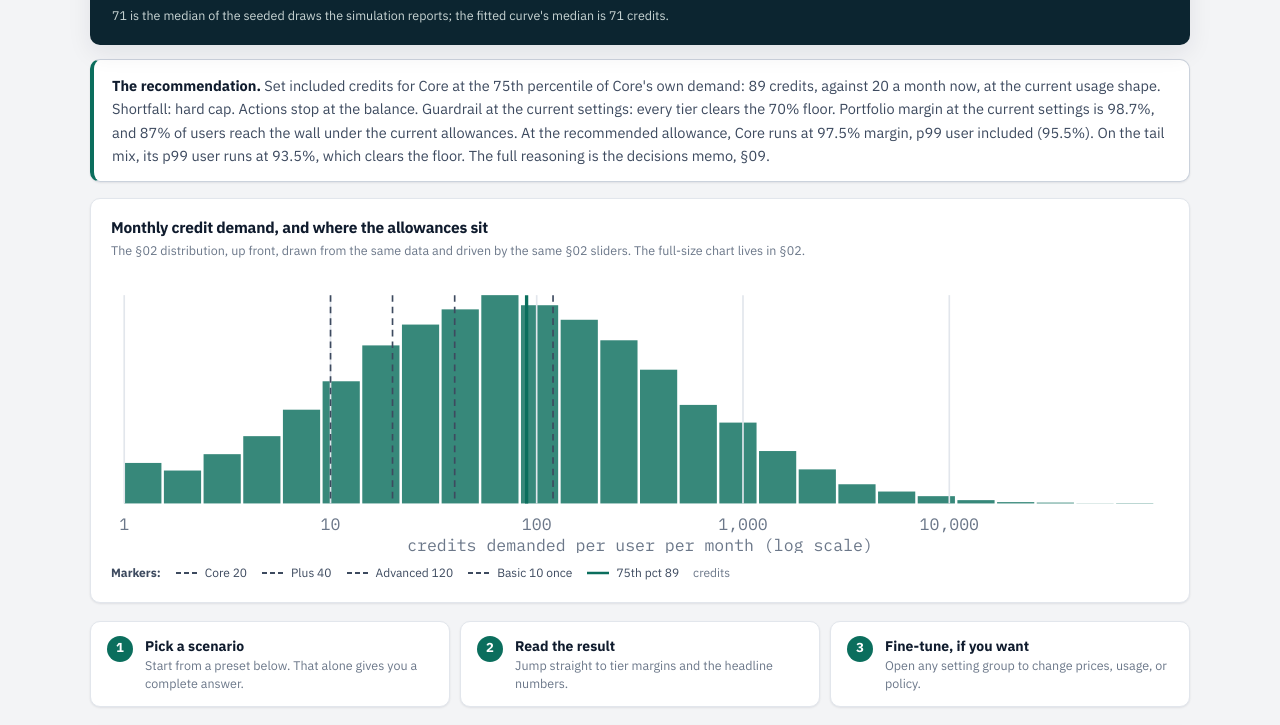
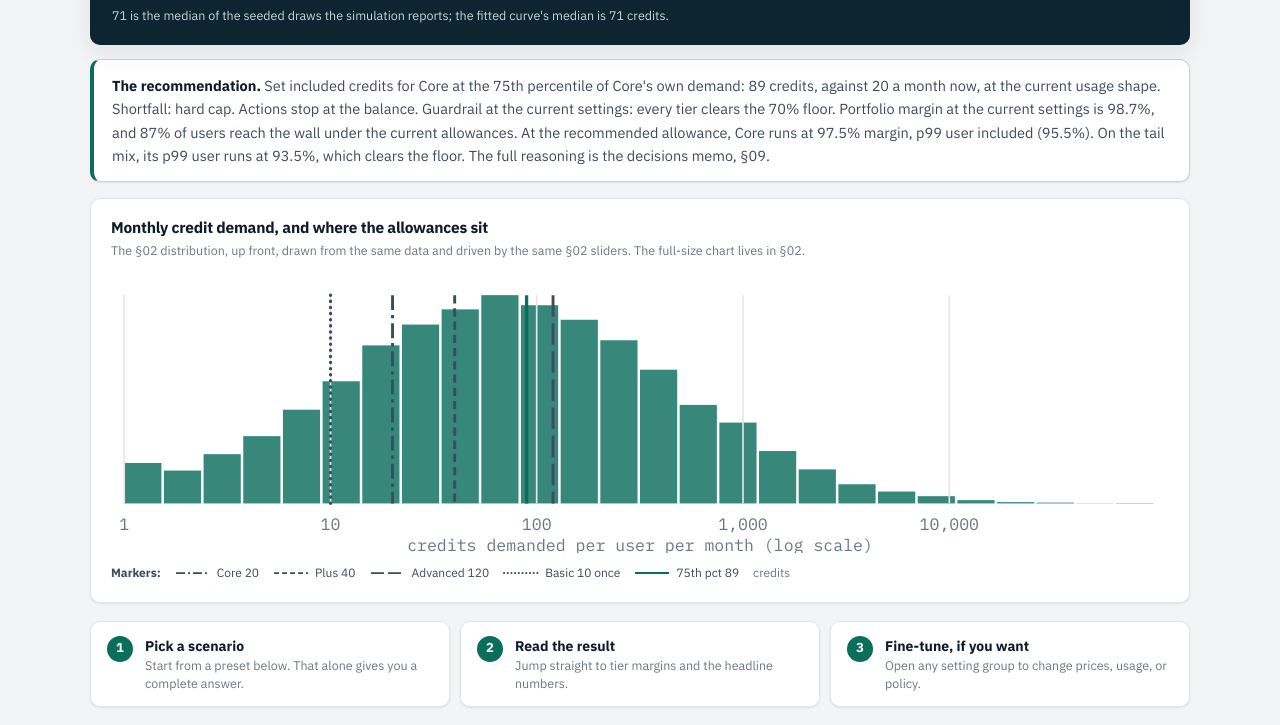
Before and after one commit to evoln47/ai-credit-economics-simulator, a plain HTML site: page index.html in a window 1280 px wide. Shown: the part 481-1206 px from the top of the page. Drawn offline with Linux system fonts and the light colour scheme.

Commit message:
Distinct dash pattern per plan marker on the demand chart

```diff
--- a/index.html
+++ b/index.html
@@ -1579,11 +1579,15 @@ function drawHist(S,sim,recommended,target){
   data.forEach(function(v){var b=Math.floor((Math.log10(Math.max(1,v))-lo)/(hi-lo)*bins);counts[clamp(b,0,bins-1)]++;});
   var maxC=Math.max.apply(null,counts);
   function xFor(v){return padL+(Math.log10(Math.max(1,v))-lo)/(hi-lo)*(W-padL*2);}
-  /* markers: plan allowances dashed, the picker pick solid accent */
+  /* markers: each plan allowance gets its own dash pattern, repeated on the
+     line, the chip border and the legend swatch, so the four plans read apart
+     by line style alone; the picker pick stays a solid accent line */
+  var PLAN_DASH={Basic:{dash:"0.1 3.6",cap:"round",lw:2},Core:{dash:"9 3 2 3",cap:"butt",lw:1.75},Plus:{dash:"5 3",cap:"butt",lw:1.75},Advanced:{dash:"13 4",cap:"butt",lw:1.75}};
+  function planMark(v,label,name){var st=PLAN_DASH[name]||{dash:"4 3",cap:"butt",lw:1.75};return {v:v,label:label,color:"var(--ink2)",dash:st.dash,cap:st.cap,lw:st.lw,pick:false};}
   var marks=[];
-  S.plans.forEach(function(p){if(p.monthly>0)marks.push({v:p.monthly,label:p.name+" "+p.monthly,color:"var(--ink2)",dash:"4 3",pick:false});});
-  if(S.plans[0].one>0)marks.push({v:S.plans[0].one,label:"Basic "+S.plans[0].one+" once",color:"var(--ink2)",dash:"4 3",pick:false});
-  marks.push({v:recommended,label:ordinal(S.pct)+" pct "+fmtInt(recommended),color:"var(--accent)",dash:"",pick:true});
+  S.plans.forEach(function(p){if(p.monthly>0)marks.push(planMark(p.monthly,p.name+" "+p.monthly,p.name));});
+  if(S.plans[0].one>0)marks.push(planMark(S.plans[0].one,"Basic "+S.plans[0].one+" once","Basic"));
+  marks.push({v:recommended,label:ordinal(S.pct)+" pct "+fmtInt(recommended),color:"var(--accent)",dash:"",cap:"butt",lw:2,pick:true});
   /* label chips: one per marker, centred on its line and clamped to the frame */
   var chipH=17,chipGap=4,chipFS=11;
   marks.forEach(function(mk){
@@ -1617,13 +1621,13 @@ function drawHist(S,sim,recommended,target){
   /* marker lines run from their chip (or the plot top) down to the plot foot */
   marks.forEach(function(mk){
     var yTop=showChips?(6+mk.row*(chipH+chipGap)+chipH):padT;
-    s+='<line x1="'+mk.x.toFixed(1)+'" y1="'+yTop+'" x2="'+mk.x.toFixed(1)+'" y2="'+(padT+bh)+'" stroke="'+mk.color+'" stroke-width="'+(mk.dash?1:2)+'" '+(mk.dash?'stroke-dasharray="'+mk.dash+'"':'')+'></line>';
+    s+='<line x1="'+mk.x.toFixed(1)+'" y1="'+yTop+'" x2="'+mk.x.toFixed(1)+'" y2="'+(padT+bh)+'" stroke="'+mk.color+'" stroke-width="'+mk.lw+'" '+(mk.dash?'stroke-dasharray="'+mk.dash+'" stroke-linecap="'+mk.cap+'"':'')+'></line>';
   });
   /* label chips along the top, one per marker; the pick takes the accent treatment */
   if(showChips){
     marks.forEach(function(mk){
       var y=6+mk.row*(chipH+chipGap);
-      s+='<g><rect x="'+(mk.cx-mk.w/2).toFixed(1)+'" y="'+y+'" width="'+mk.w.toFixed(1)+'" height="'+chipH+'" rx="4" fill="'+(mk.pick?"var(--accent-soft)":"var(--card)")+'" stroke="'+(mk.pick?"var(--accent)":"var(--line2)")+'" stroke-width="'+(mk.pick?1.2:1)+'"></rect>'
+      s+='<g><rect x="'+(mk.cx-mk.w/2).toFixed(1)+'" y="'+y+'" width="'+mk.w.toFixed(1)+'" height="'+chipH+'" rx="4" fill="'+(mk.pick?"var(--accent-soft)":"var(--card)")+'" stroke="'+(mk.pick?"var(--accent)":"var(--line2)")+'" stroke-width="'+(mk.pick?1.2:1)+'"'+(mk.dash?' stroke-dasharray="'+mk.dash+'" stroke-linecap="'+mk.cap+'"':'')+'></rect>'
         +'<text x="'+mk.cx.toFixed(1)+'" y="'+(y+chipH/2)+'" dy="0.36em" font-size="'+chipFS+'" font-weight="600" fill="'+(mk.pick?"var(--accent-deep)":"var(--ink)")+'" text-anchor="middle">'+mk.label+'</text></g>';
     });
   }
@@ -1631,7 +1635,7 @@ function drawHist(S,sim,recommended,target){
   /* marker legend: a swatch in each marker's own style beside its label */
   var leg='<div class="hist-legend"><span class="hl-lead">Markers:</span>';
   marks.forEach(function(mk){
-    leg+='<span class="hl-item"><svg width="24" height="10" viewBox="0 0 24 10" aria-hidden="true" focusable="false"><line x1="1" y1="5" x2="23" y2="5" stroke="'+mk.color+'" stroke-width="'+(mk.dash?2:2.5)+'"'+(mk.dash?' stroke-dasharray="5 3"':'')+'></line></svg>'+mk.label+'</span>';
+    leg+='<span class="hl-item"><svg width="36" height="10" viewBox="0 0 36 10" aria-hidden="true" focusable="false"><line x1="1" y1="5" x2="35" y2="5" stroke="'+mk.color+'" stroke-width="'+mk.lw+'"'+(mk.dash?' stroke-dasharray="'+mk.dash+'" stroke-linecap="'+mk.cap+'"':'')+'></line></svg>'+mk.label+'</span>';
   });
   leg+='<span>credits</span></div>';
   s+=leg;
```
Also changed, not shown: 1 other file.
